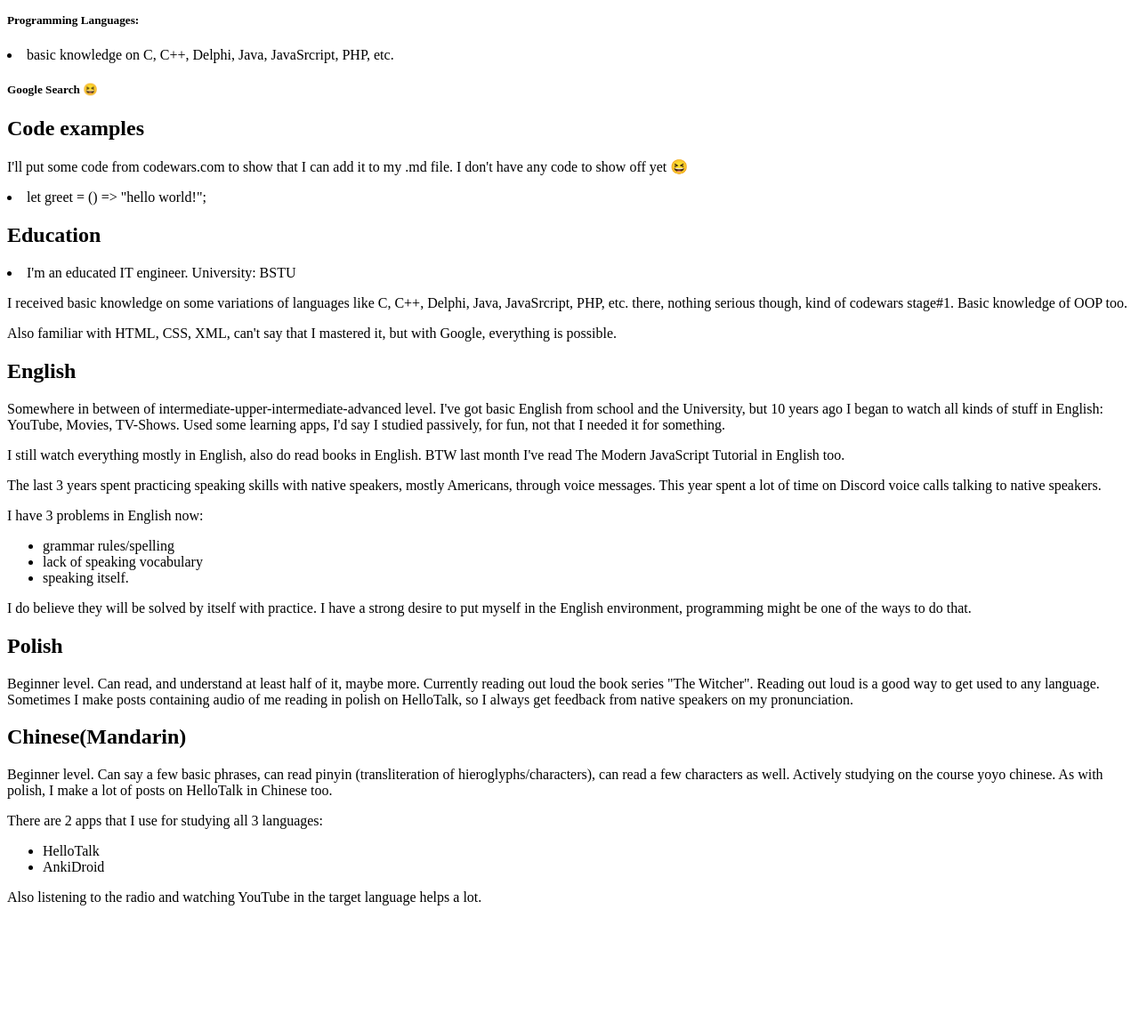
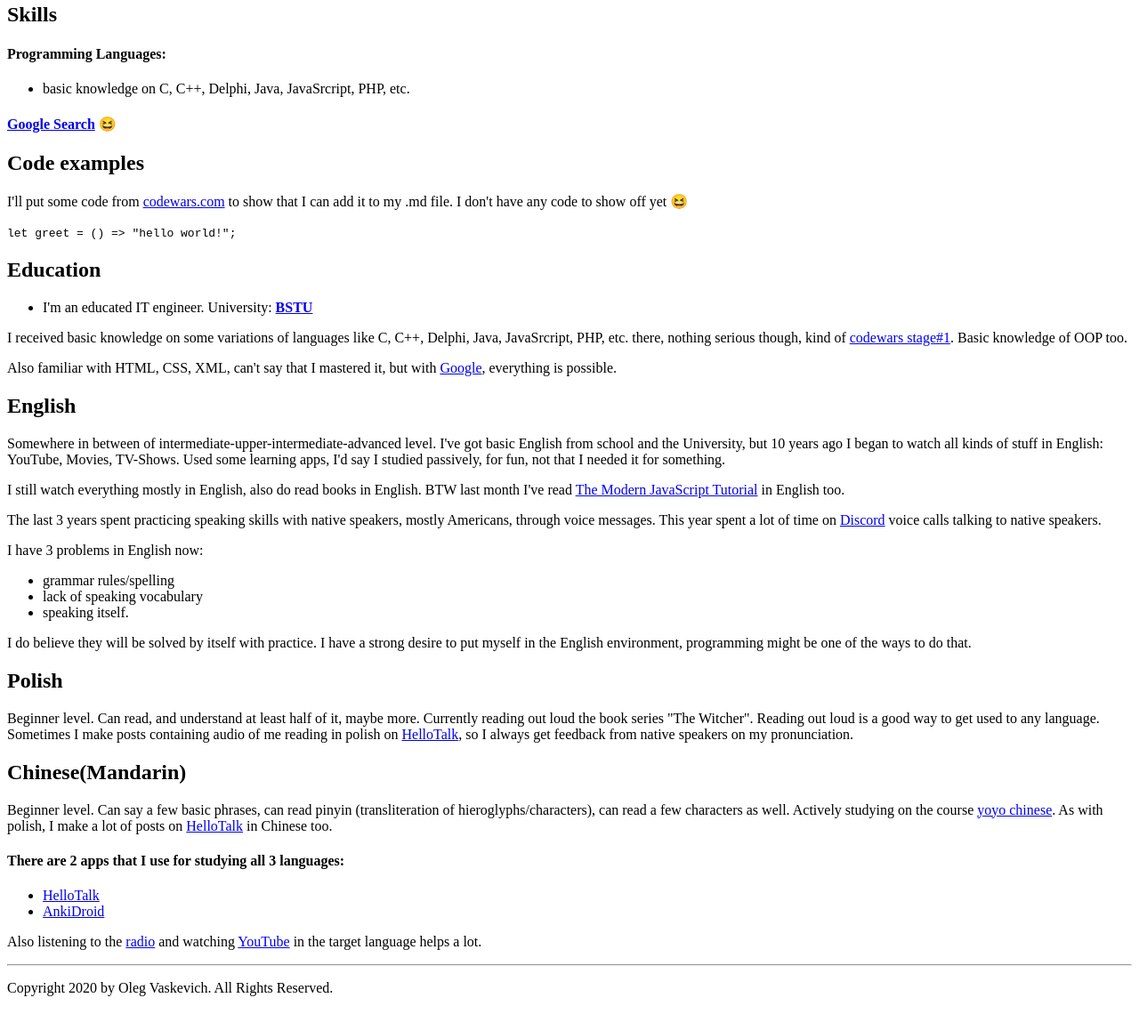
Before and after one commit to I-vasilich-I/rsschool-cv, a plain HTML site: page index.html in a window 1280 px wide. Shown: the part 372-1530 px from the top of the page at 89% size. Before the commit the page ends 1406 px from the top, so only its background shows below. Drawn offline with Linux system fonts and the light colour scheme.

Commit message:
refactor: change structure of index.html

```diff
--- a/index.html
+++ b/index.html
@@ -10,82 +10,148 @@
 </head>
 
 <body>
+    <header>
         <h1>Oleg Vaskevich</h1>
+        <img src="I-vasilich-I.jpg" width="150px" height="150px" alt="I-vasilich-I">
+    </header>
+    <main>
+        <section>
+            <header>
                 <h2>Contacts</h2>
+            </header>
             <ul>
-        <li>e-mail</li>
-        <li>telegram</li>
+                <li><a href="mailto:oleg_vas08@mail.ru" target="_blank">e-mail</a></li>
+                <li><a href="https://t.me/l_vasilich_l" target="_blank">telegram</a></li>
             </ul>
-
+        </section>
+        <section>
+            <header>
                 <h2>Summary</h2>
-
+            </header>
             <p>The goal is to get to stage 2 for now, after that - we'll see. I'm not sure about the job as a front-end
                 developer yet. I need to study the subject to know for sure if it's my thing. Though I want to get some
-        international skill/profession for more flexibility in life, and the computer-related job is my thing. I'm
-        working now as "1C Programmer"/Sysadmin - yeah, yeah, I know it's hardly THE programming, but still, it's good
-        enough for Belarus, Ukraine, Russia for now. Anyway, I can't imagine myself in my, let's say, 40-50s still doing
+                international skill/profession for more flexibility in life, and the computer-related job is my thing.
+                I'm
+                working now as "1C Programmer"/Sysadmin - yeah, yeah, I know it's hardly THE programming, but still,
+                it's
+                good
+                enough for Belarus, Ukraine, Russia for now. Anyway, I can't imagine myself in my, let's say, 40-50s
+                still
+                doing
                 this job. I want something else.
             </p>
-    <p>I like to solve problems, search for ways to fix them, etc. Come to think of it, it might be that testing is my
+            <p>I like to solve problems, search for ways to fix them, etc. Come to think of it, it might be that testing
+                is
+                my
                 thing.</p>
+        </section>
+        <section>
+            <header>
+                <h2>Skills</h2>
+            </header>
+            <h4>Programming Languages:</h4>
+            <ul>
+                <li>basic knowledge on C, C++, Delphi, Java, JavaSrcript, PHP, etc.</li>
+            </ul>
+            <h4><a href="https://www.google.com/" target="_blank">Google Search</a> 😆</h4>
+        </section>
+        <section>
+            <header>
+                <h2>Code examples</h2>
+            </header>
+            <p>I'll put some code from <a href="https://www.codewars.com/" target="_blank">codewars.com</a> to show that
+                I
+                can add it to my .md file. I don't have any code to show off
+                yet 😆</p>
+            <code> let greet = () => "hello world!";</code>
+        </section>
+        <section>
+            <header>
+                <h2>Education</h2>
+            </header>
+            <ul>
+                <li>I'm an educated IT engineer. University: <a href="https://www.bstu.by/"
+                        target="_blank"><b>BSTU</b></a>
+                </li>
+            </ul>
+            <p>I received basic knowledge on some variations of languages like C, C++, Delphi, Java, JavaSrcript, PHP,
+                etc.
+                there, nothing serious though, kind of <a
+                    href="https://github.com/rolling-scopes-school/tasks/blob/master/tasks/codewars-stage-1.md#codewars-stage-1"
+                    target="_blank">codewars stage#1</a>. Basic knowledge of OOP too.
+            </p>
+            <p>Also familiar with HTML, CSS, XML, can't say that I mastered it, but with <a
+                    href="https://www.google.com/" target="_blank">Google</a>, everything is possible.</p>
+        </section>
+        <section>
+            <header>
+                <h2>English</h2>
+            </header>
+            <P>Somewhere in between of intermediate-upper-intermediate-advanced level. I've got basic English from
+                school
+                and
+                the University, but 10 years ago I began to watch all kinds of stuff in English: YouTube, Movies,
+                TV-Shows.
+                Used
+                some learning apps, I'd say I studied passively, for fun, not that I needed it for something.</P>
+            <p>I still watch everything mostly in English, also do read books in English. BTW last month I've read
+                <a href="https://javascript.info/" target="_blank">The Modern JavaScript Tutorial</a> in English too.
+            </p>
 
-    <h2>Skills</h2>
-    <h5>Programming Languages:</h5>
-    <li>basic knowledge on C, C++, Delphi, Java, JavaSrcript, PHP, etc.</li>
-    <h5>Google Search 😆</h5>
-
-    <h2>Code examples</h2>
-    <p>I'll put some code from codewars.com to show that I can add it to my .md file. I don't have any code to show off
-        yet 😆</p>
-    <li>let greet = () => "hello world!";</li>
-
-    <h2>Education</h2>
-    <li>I'm an educated IT engineer. University: BSTU</li>
-    <p>I received basic knowledge on some variations of languages like C, C++, Delphi, Java, JavaSrcript, PHP, etc.
-        there, nothing serious though, kind of codewars stage#1. Basic knowledge of OOP too.
-    </p>
-    <p>Also familiar with HTML, CSS, XML, can't say that I mastered it, but with Google, everything is possible.</p>
-
-    <h2>English</h2>
-    <P>Somewhere in between of intermediate-upper-intermediate-advanced level. I've got basic English from school and
-        the University, but 10 years ago I began to watch all kinds of stuff in English: YouTube, Movies, TV-Shows. Used
-        some learning apps, I'd say I studied passively, for fun, not that I needed it for something.
-    </P>
-    <p>I still watch everything mostly in English, also do read books in English. BTW last month I've read The Modern
-        JavaScript Tutorial in English too.</p>
-
-    <p>The last 3 years spent practicing speaking skills with native speakers, mostly Americans, through voice messages.
-        This year spent a lot of time on Discord voice calls talking to native speakers.</p>
+            <p>The last 3 years spent practicing speaking skills with native speakers, mostly Americans, through voice
+                messages.
+                This year spent a lot of time on <a href="https://discord.com/" target="_blank">Discord</a> voice calls
+                talking to native speakers.</p>
             <p>I have 3 problems in English now:</p>
             <ul>
                 <li>grammar rules/spelling</li>
                 <li>lack of speaking vocabulary</li>
                 <li>speaking itself.</li>
             </ul>
+            <P>I do believe they will be solved by itself with practice. I have a strong desire to put myself in the
+                English
+                environment, programming might be one of the ways to do that.</P>
+        </section>
 
-    <P>I do believe they will be solved by itself with practice. I have a strong desire to put myself in the English
-        environment, programming might be one of the ways to do that.</P>
-
+        <section>
+            <header>
                 <h2>Polish</h2>
-    <p>Beginner level. Can read, and understand at least half of it, maybe more. Currently reading out loud the book
+            </header>
+            <p>Beginner level. Can read, and understand at least half of it, maybe more. Currently reading out loud the
+                book
                 series "The Witcher". Reading out loud is a good way to get used to any language. Sometimes I make posts
-        containing audio of me reading in polish on HelloTalk, so I always get feedback from native speakers on my
+                containing audio of me reading in polish on <a href="https://www.hellotalk.com/"
+                    target="_blank">HelloTalk</a>, so I always get feedback from native speakers on my
                 pronunciation.
             </p>
+        </section>
 
+        <section>
+            <header>
                 <h2>Chinese(Mandarin)</h2>
-
-    <p>Beginner level. Can say a few basic phrases, can read pinyin (transliteration of hieroglyphs/characters), can
-        read a few characters as well. Actively studying on the course yoyo chinese. As with polish, I make a lot of
-        posts on HelloTalk in Chinese too.
+            </header>
+            <p>Beginner level. Can say a few basic phrases, can read pinyin (transliteration of hieroglyphs/characters),
+                can
+                read a few characters as well. Actively studying on the course <a href="https://www.yoyochinese.com"
+                    target="_blank">yoyo chinese</a>. As with polish, I make a lot of
+                posts on <a href="https://www.hellotalk.com/" target="_blank">HelloTalk</a> in Chinese too.
             </p>
-    <p>There are 2 apps that I use for studying all 3 languages:</p>
+        </section>
+        <aside>
+            <h4>There are 2 apps that I use for studying all 3 languages:</h4>
             <ul>
-        <li>HelloTalk</li>
-        <li>AnkiDroid</li>
+                <li><a href="https://www.hellotalk.com/" target="_blank">HelloTalk</a></li>
+                <li><a href="https://apps.ankiweb.net/" target="_blank">AnkiDroid</a></li>
             </ul>
-
-    <p>Also listening to the radio and watching YouTube in the target language helps a lot.</p>
+            <p>Also listening to the <a href="https://tunein.com/" target="_blank">radio</a> and watching <a
+                    href="https://www.youtube.com/" target="_blank">YouTube</a> in the target language helps a lot.</p>
+        </aside>
+    </main>
+    <footer>
+        <hr>
+        <p>Copyright 2020 by Oleg Vaskevich. All Rights Reserved.</p>
+        <br>
+    </footer>
 </body>
 
 </html>
```
Lines whose indentation alone changed are shown as unchanged.
